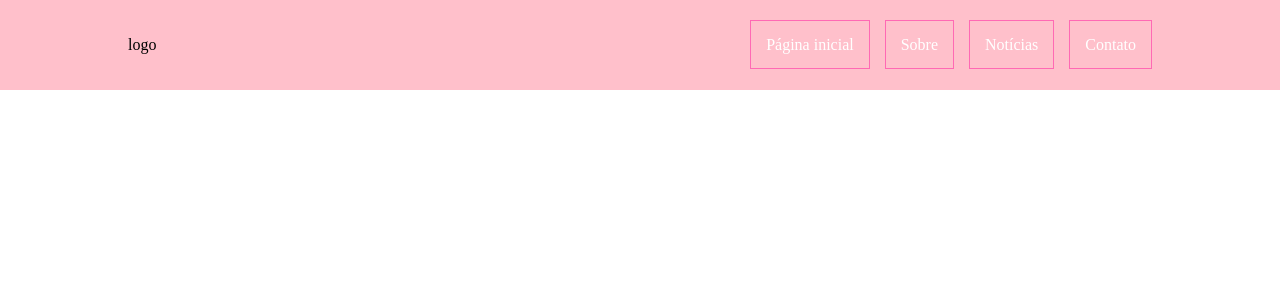
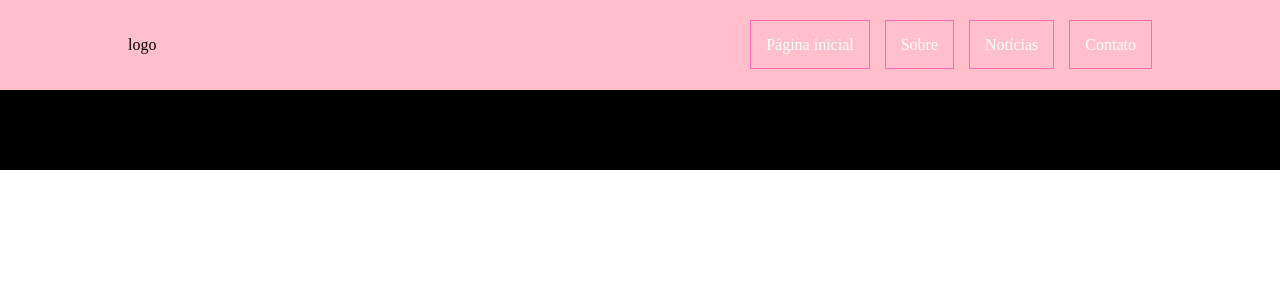
Before and after one commit to paisolitario/polly, a React (Vite) app: page / in a window 1280 px wide. Shown: the top 300 px of the page. Built offline with nearby package versions, Linux system fonts and the light colour scheme; the HTML template or start-up script is replaced by a standard one.

Commit message:
Início da programação do footer

```diff
--- a/src/App.tsx
+++ b/src/App.tsx
@@ -1,9 +1,12 @@
 import './App.css'
 import Header from './componentes/header/Header'
-
+import Footer from './componentes/footer/Footer'
 function App() {
   return (
-    <Header/>
+    <>
+      <Header/>
+      <Footer/>
+    </>
   )
 }
 export default App
--- /dev/null
+++ b/src/componentes/footer/Footer.css
@@ -0,0 +1,5 @@
+footer{
+    width: 100vw;
+    height: 10vh;
+    background-color: black;
+}
--- /dev/null
+++ b/src/componentes/footer/Footer.tsx
@@ -0,0 +1,8 @@
+import './Footer.css'
+function Footer(){
+    return(
+        <footer>
+        </footer>
+    )
+}
+export default Footer
```
Also changed, not shown: playground-1.mongodb.js (added, +36 -0 lines).
